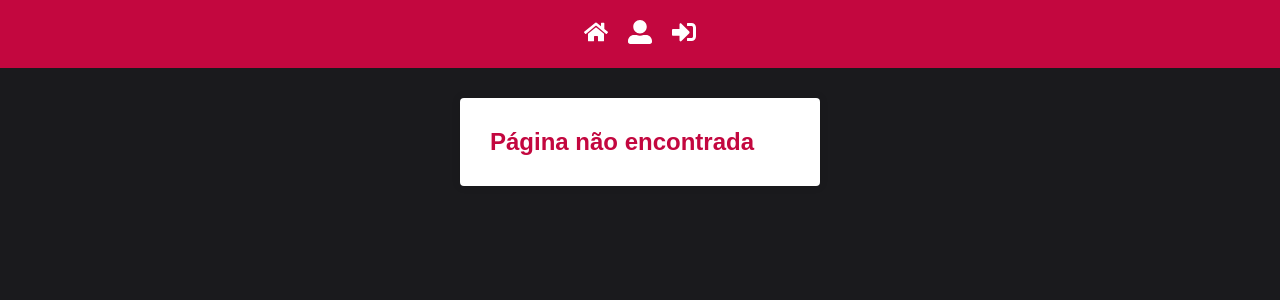
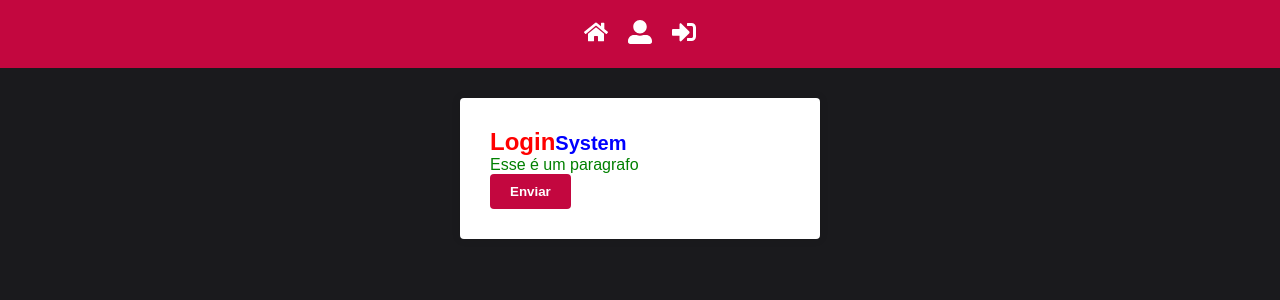
Before and after one commit to glenonmateus/react-template, a React (Create React App) app: page / in a window 1280 px wide. Before the commit this address led to /login. Shown: the top 300 px of the page. Built offline with nearby package versions, Linux system fonts and the light colour scheme.

Commit message:
feat: add ProtectedRoute

```diff
--- a/src/routes/index.js
+++ b/src/routes/index.js
@@ -6,7 +6,7 @@ import ProtectedRoute from "routes/ProtectedRoute";
 const AppRoutes = () => {
   return (
     <Routes>
-      <Route element={<ProtectedRoute isClosed />}>
+      <Route element={<ProtectedRoute />}>
         <Route path="/" element={<Login></Login>}></Route>
       </Route>
       <Route path="*" element={<NotFound></NotFound>}></Route>
```
